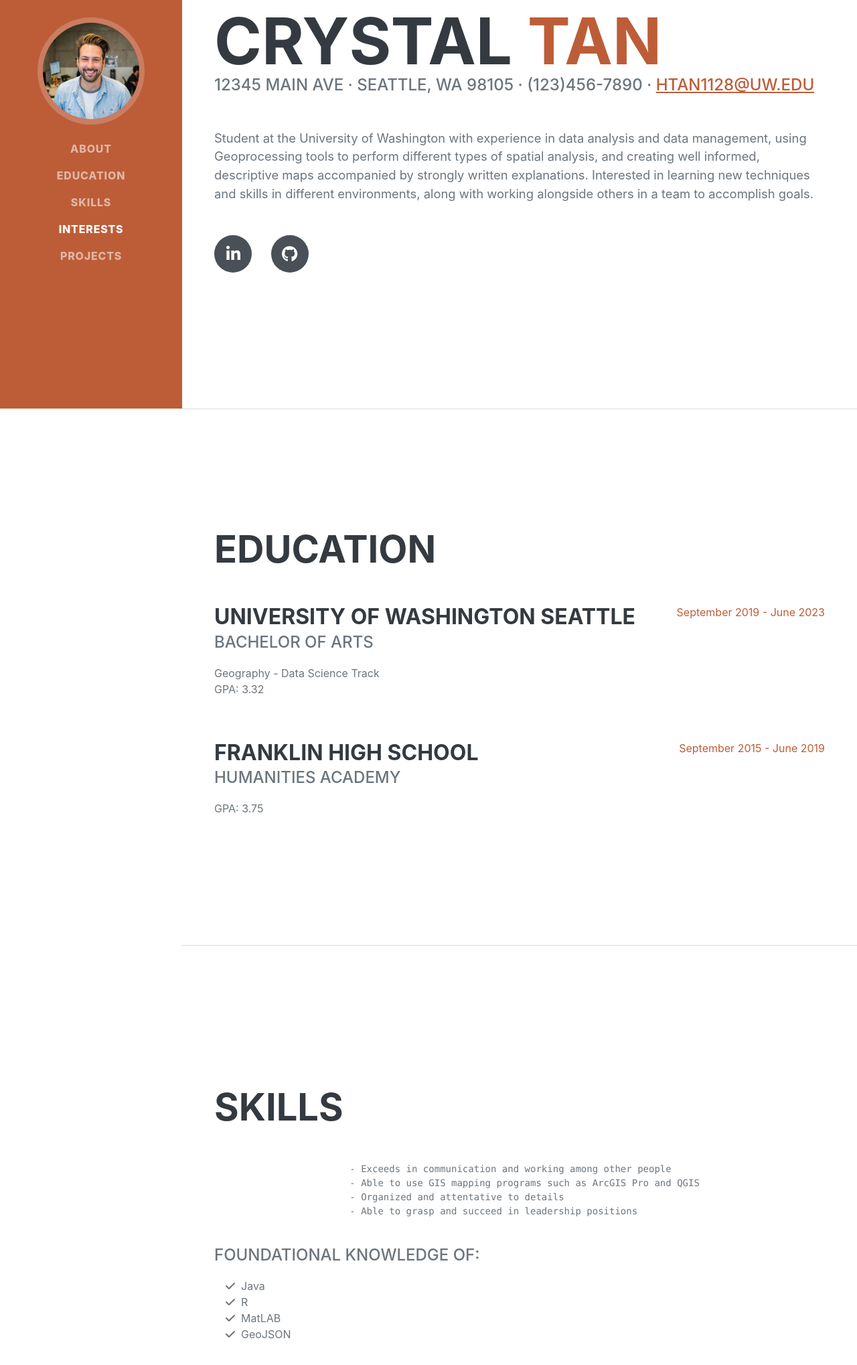
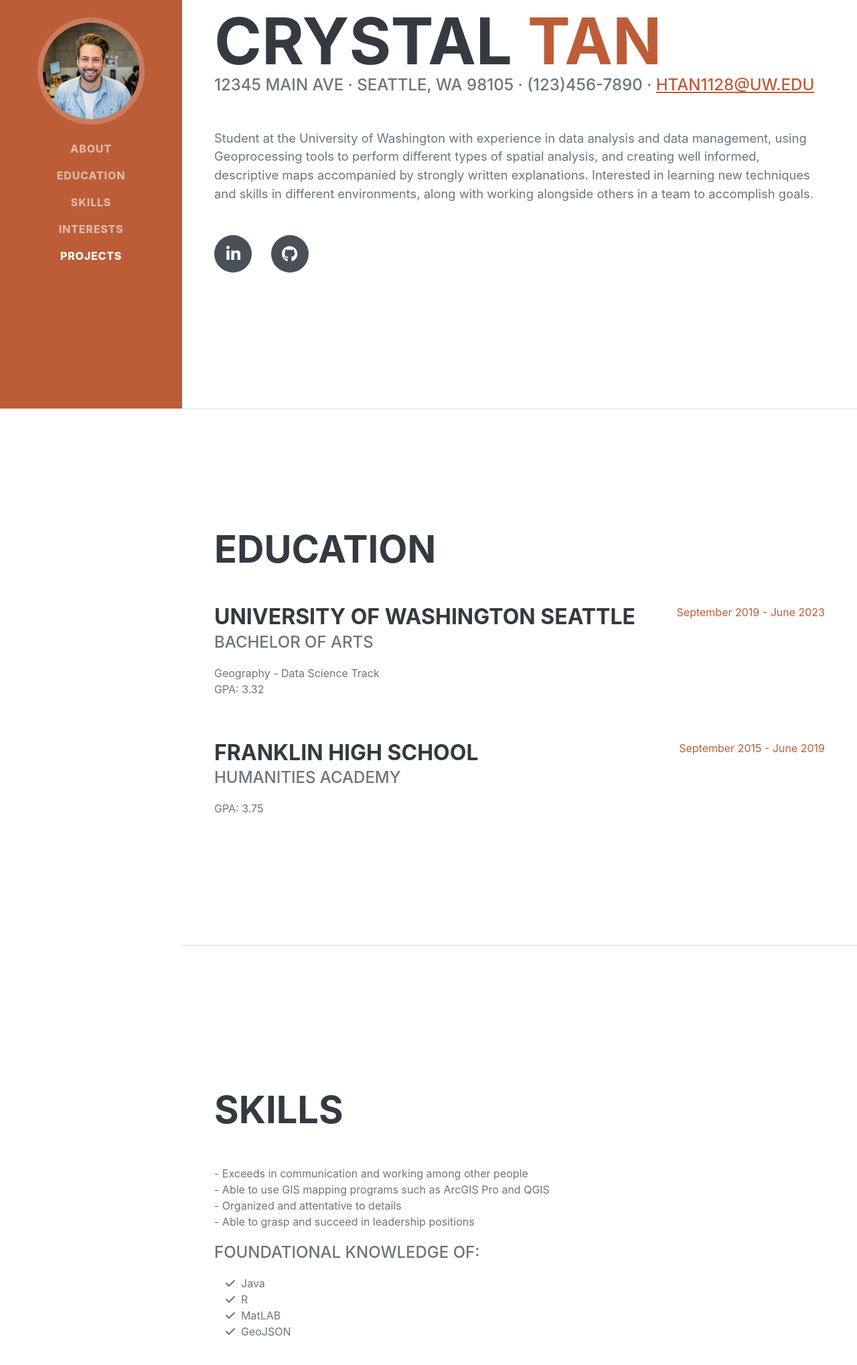
Before and after one commit to crystaltan1128/crystaltan1128.github.io, a plain HTML site: page index.html in a window 1280 px wide. Shown: the part 190-2228 px from the top of the page at 67% size. Drawn offline with nearby package versions, Linux system fonts and the light colour scheme; a web font is replaced by a local one.

Commit message:
new changes to website

```diff
--- a/index.html
+++ b/index.html
@@ -29,7 +29,7 @@
                     <li class="nav-item"><a class="nav-link js-scroll-trigger" href="#education">Education</a></li>
                     <li class="nav-item"><a class="nav-link js-scroll-trigger" href="#skills">Skills</a></li>
                     <li class="nav-item"><a class="nav-link js-scroll-trigger" href="#interests">Interests</a></li>
-                    <li class="nav-item"><a class="nav-link js-scroll-trigger" href="#awards">Projects</a></li>
+                    <li class="nav-item"><a class="nav-link js-scroll-trigger" href="#projects">Projects</a></li>
                 </ul>
             </div>
         </nav>
@@ -83,12 +83,12 @@
             <section class="resume-section" id="skills">
                 <div class="resume-section-content">
                     <h2 class="mb-5">Skills</h2>
-                    <pre>
-                        - Exceeds in communication and working among other people
-                        - Able to use GIS mapping programs such as ArcGIS Pro and QGIS
-                        - Organized and attentative to details
-                        - Able to grasp and succeed in leadership positions
-                    </pre>
+                    <p>
+                    - Exceeds in communication and working among other people <br>
+                    - Able to use GIS mapping programs such as ArcGIS Pro and QGIS <br>
+                    - Organized and attentative to details <br>
+                    - Able to grasp and succeed in leadership positions <br>
+                    </p>
                     <div class="subheading mb-3">Foundational Knowledge of:</div>
                     <ul class="fa-ul mb-0">
                         <li>
@@ -133,11 +133,12 @@
                      <p> A project using ESRI StoryMAps showing the likelihood of frontline work within King
                         County during the COVID-19 pandemic. The likelihood of work was measured using a
                         stanardized index of demographic factors that displayed statically higher percentages
-                        of workers. <a href="https://www.google.com/maps/d/u/0/edit?mid=1ocNRYlGBUESLaQl8R0m8pXFDcM0bcYzf&usp=sharing ">Link to StoryMap.</a></p>
+                        of workers. <a href="https://storymaps.arcgis.com/stories/0ea4c602e3034494a791326029e53465
+                        ">Link to StoryMap.</a></p>
                     <h3> The Economic Impact of the Seattle Fish Industry</h3>
                     <p> A research project and presenation on how the fish industry in Seattle plays part in
                         the global economy. Highlights the history of the industry in Seattle, qualitative
-                        imapcts, quantitative impacts, and future trends. <a href="https://docs.google.com/presentation/d/1li6eUtbfDap1TjRA9Bth8ljRHh5tr93yhMgVRrlSWH4/edit#slide=id.p">Link to presentation.</a></p>
+                        imapcts, quantitative impacts, and future trends. <a href="https://docs.google.com/presentation/d/1li6eUtbfDap1TjRA9Bth8ljRHh5tr93yhMgVRrlSWH4/edit?usp=sharing">Link to presentation.</a></p>
                     </div>
             </section>
         </div>
```
